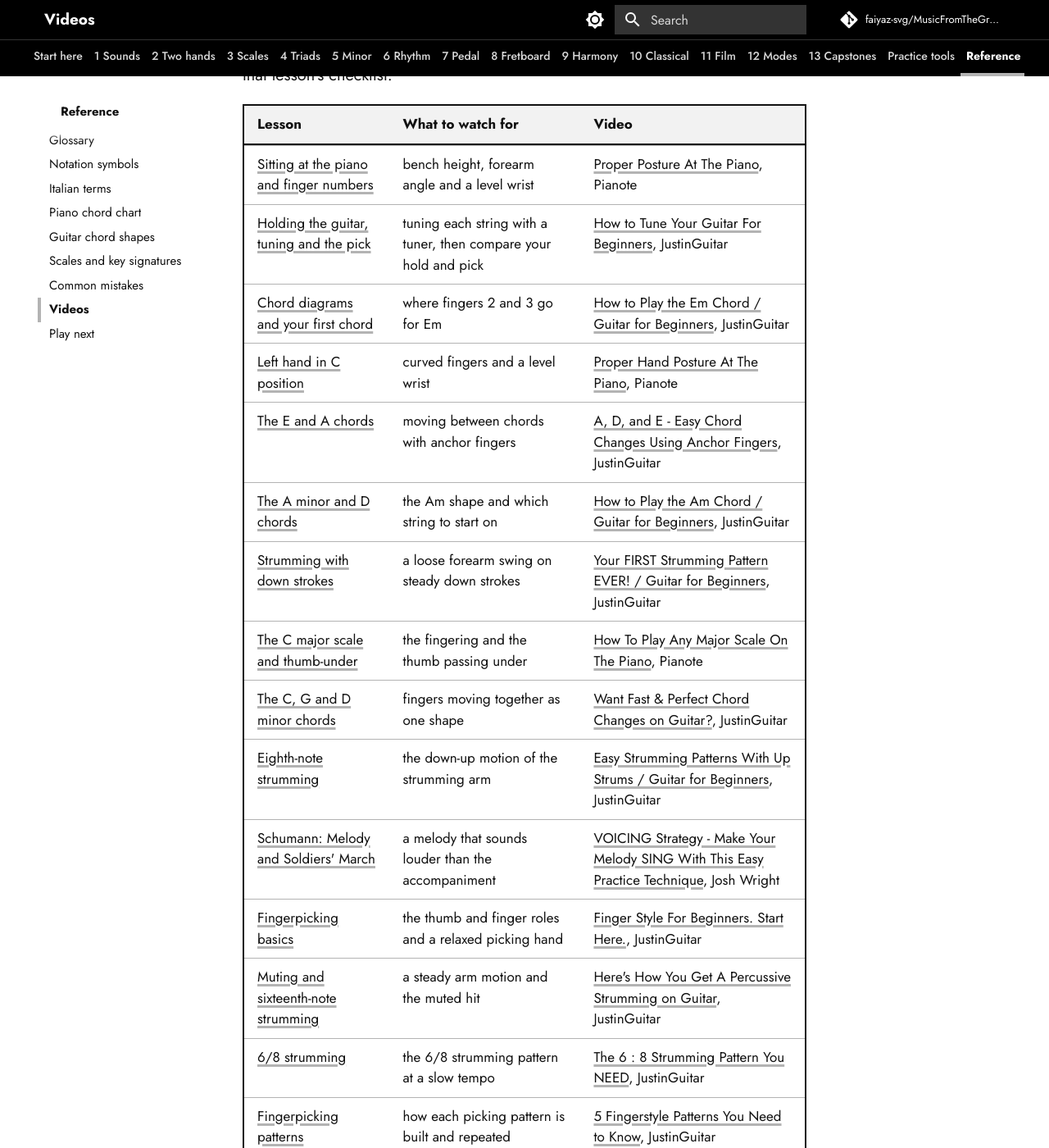
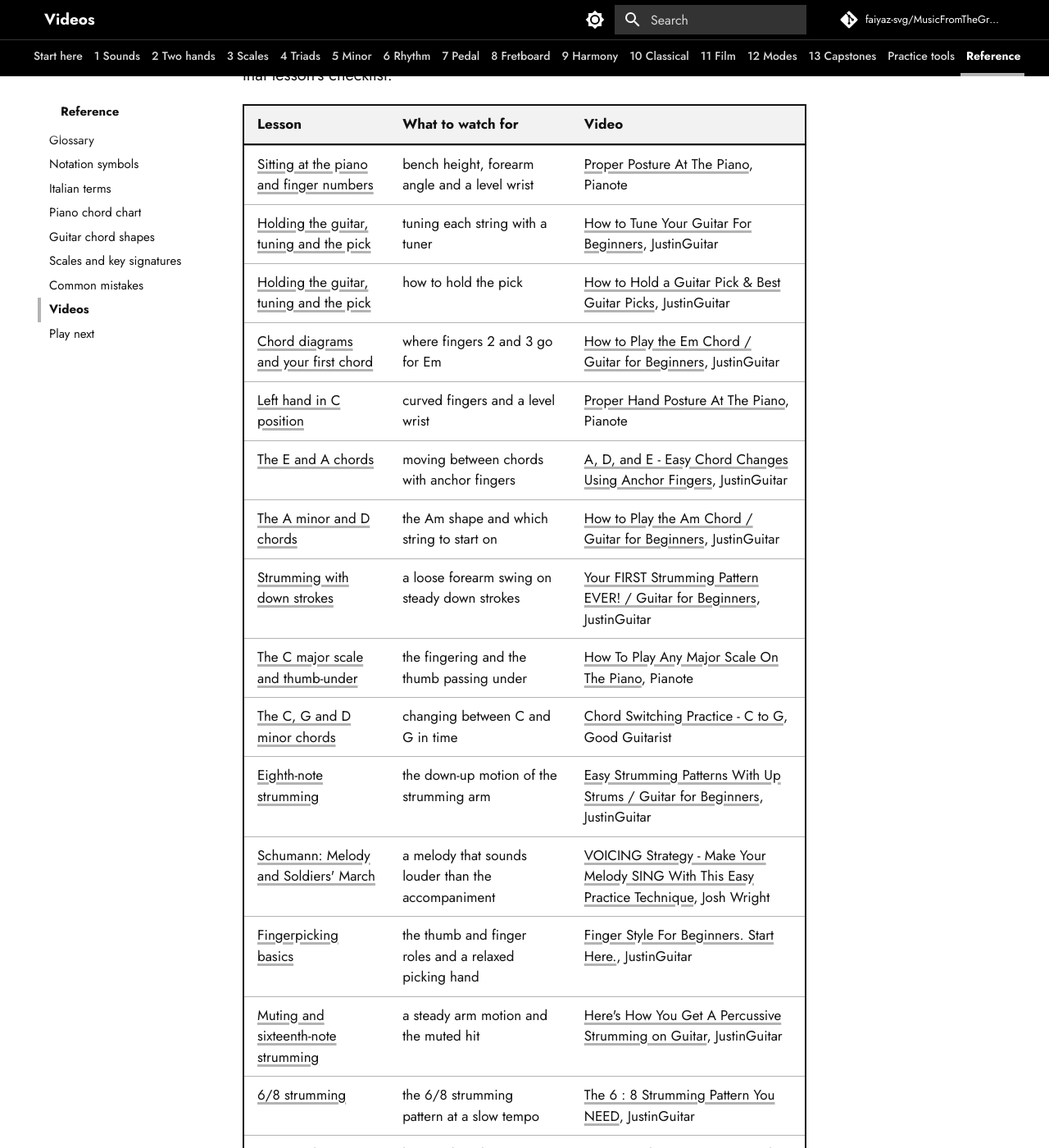
Before and after one commit to faiyaz-svg/MusicFromTheGroundUp, an MkDocs documentation site: the page built from docs/reference/videos.md, in a window 1280 px wide and 1400 px high, scrolled down 313 px. Shown: the whole window at 82% size. Built offline with MkDocs 1.6.1 and Material for MkDocs 9.7.7, drawn with Linux system fonts in a browser that asks for light colours; nearby versions of some CDN libraries; comment, search, counter and statistics services are not loaded; some of the changed text lies outside the part shown.

Commit message:
better technique video matches, trim the Chopin lesson

```diff
--- a/docs/reference/videos.md
+++ b/docs/reference/videos.md
@@ -5,14 +5,15 @@ Each lesson with a "Film yourself" section links to one free video that shows th
 | Lesson | What to watch for | Video |
 |---|---|---|
 | [Sitting at the piano and finger numbers](../01-first-sounds/05-sitting-and-finger-numbers.md) | bench height, forearm angle and a level wrist | [Proper Posture At The Piano](https://www.youtube.com/watch?v=E8Do4oxTJ1k), Pianote |
-| [Holding the guitar, tuning and the pick](../01-first-sounds/06-holding-tuning-and-the-pick.md) | tuning each string with a tuner, then compare your hold and pick | [How to Tune Your Guitar For Beginners](https://www.youtube.com/watch?v=X2EmpWr9vUc), JustinGuitar |
+| [Holding the guitar, tuning and the pick](../01-first-sounds/06-holding-tuning-and-the-pick.md) | tuning each string with a tuner | [How to Tune Your Guitar For Beginners](https://www.youtube.com/watch?v=X2EmpWr9vUc), JustinGuitar |
+| [Holding the guitar, tuning and the pick](../01-first-sounds/06-holding-tuning-and-the-pick.md) | how to hold the pick | [How to Hold a Guitar Pick & Best Guitar Picks](https://www.youtube.com/watch?v=-04Et5qIoa4), JustinGuitar |
 | [Chord diagrams and your first chord](../01-first-sounds/12-chord-diagrams-and-e-minor.md) | where fingers 2 and 3 go for Em | [How to Play the Em Chord / Guitar for Beginners](https://www.youtube.com/watch?v=lqcd3jVysXY), JustinGuitar |
 | [Left hand in C position](../02-two-hands-and-first-chords/02-left-hand-c-position.md) | curved fingers and a level wrist | [Proper Hand Posture At The Piano](https://www.youtube.com/watch?v=rZznie6UU_o), Pianote |
 | [The E and A chords](../02-two-hands-and-first-chords/04-chords-e-and-a.md) | moving between chords with anchor fingers | [A, D, and E - Easy Chord Changes Using Anchor Fingers](https://www.youtube.com/watch?v=McSfLPmXcLw), JustinGuitar |
 | [The A minor and D chords](../02-two-hands-and-first-chords/06-chords-a-minor-and-d.md) | the Am shape and which string to start on | [How to Play the Am Chord / Guitar for Beginners](https://www.youtube.com/watch?v=1Y2veGF9s44), JustinGuitar |
 | [Strumming with down strokes](../02-two-hands-and-first-chords/08-strumming-down-strokes.md) | a loose forearm swing on steady down strokes | [Your FIRST Strumming Pattern EVER! / Guitar for Beginners](https://www.youtube.com/watch?v=n45PDizCRLw), JustinGuitar |
 | [The C major scale and thumb-under](../03-the-major-scale-and-keys/03-c-major-scale-and-thumb-under.md) | the fingering and the thumb passing under | [How To Play Any Major Scale On The Piano](https://www.youtube.com/watch?v=vIuzrV1dwPs), Pianote |
-| [The C, G and D minor chords](../03-the-major-scale-and-keys/06-chords-c-g-and-d-minor.md) | fingers moving together as one shape | [Want Fast & Perfect Chord Changes on Guitar?](https://www.youtube.com/watch?v=xSFHgeJUuIs), JustinGuitar |
+| [The C, G and D minor chords](../03-the-major-scale-and-keys/06-chords-c-g-and-d-minor.md) | changing between C and G in time | [Chord Switching Practice - C to G](https://www.youtube.com/watch?v=DKqbdVSeAEg), Good Guitarist |
 | [Eighth-note strumming](../04-intervals-and-triads/09-eighth-note-strumming.md) | the down-up motion of the strumming arm | [Easy Strumming Patterns With Up Strums / Guitar for Beginners](https://www.youtube.com/watch?v=IXL1bG_ao3c), JustinGuitar |
 | [Schumann: Melody and Soldiers' March](../05-minor-keys-and-chord-charts/09-schumann-album-for-the-young.md) | a melody that sounds louder than the accompaniment | [VOICING Strategy - Make Your Melody SING With This Easy Practice Technique](https://www.youtube.com/watch?v=UsxfFs5nf2E), Josh Wright |
 | [Fingerpicking basics](../05-minor-keys-and-chord-charts/10-fingerpicking-basics.md) | the thumb and finger roles and a relaxed picking hand | [Finger Style For Beginners. Start Here.](https://www.youtube.com/watch?v=2WB8otOcz78), JustinGuitar |
@@ -21,13 +22,14 @@ Each lesson with a "Film yourself" section links to one free video that shows th
 | [Fingerpicking patterns](../06-meter-terms-and-rhythm/07-fingerpicking-patterns.md) | how each picking pattern is built and repeated | [5 Fingerstyle Patterns You Need to Know](https://www.youtube.com/watch?v=jF0RduFSyHg), JustinGuitar |
 | [Hammer-ons and pull-offs](../06-meter-terms-and-rhythm/10-hammer-ons-and-pull-offs.md) | how the fretting finger lands and how it leaves the string | [Hammer-ons & Pull-offs / Intermediate Guitar Lesson](https://www.youtube.com/watch?v=dYaeIXXyy1Y), JustinGuitar |
 | [Slides and bends](../06-meter-terms-and-rhythm/12-slides-and-bends.md) | how the fretting finger slides without lifting | [How To Legato Slide on Guitar for Beginners (stop doing this!)](https://www.youtube.com/watch?v=063Eoa1i0Dk), Gibson App: Learn & Play Guitar |
-| [Slides and bends](../06-meter-terms-and-rhythm/12-slides-and-bends.md) | a light bend and how the other fingers support it | [Bending Strings - Technique Series - How To Play IF Stage 4 - Guitar Lesson [IM-144]](https://www.youtube.com/watch?v=xGl0urYSuug), JustinGuitar |
+| [Slides and bends](../06-meter-terms-and-rhythm/12-slides-and-bends.md) | a light bend and how the other fingers support it | [How To Bend A String On Guitar](https://www.youtube.com/watch?v=ShULWDbl8Uc), Andy Guitar |
 | [The damper pedal](../07-pedal-texture-and-ambient/01-damper-pedal.md) | heel on the floor and when the foot presses and lifts | [How To Use A Sustain Pedal - Piano Lesson (Pianote)](https://www.youtube.com/watch?v=koJVelJdnZE), Pianote |
 | [Legato pedalling](../07-pedal-texture-and-ambient/02-legato-pedalling.md) | lifting and pressing the pedal right after each chord | [Piano Lesson on Legato Pedalling](https://www.youtube.com/watch?v=F_d8oask2VU), Pianist Magazine |
 | [Tchaikovsky: Old French Song](../07-pedal-texture-and-ambient/10-tchaikovsky-album-for-the-young.md) | detached notes in one hand with a smooth line in the other | [Legato and Staccato in different hands at the same time!](https://www.youtube.com/watch?v=0BibWub6rTs), Jane Trotter's Accelerando Piano |
 | [Ambient guitar arpeggios](../07-pedal-texture-and-ambient/12-ambient-guitar-arpeggios.md) | thumb and finger order in a rolling arpeggio | [How to Play Arpeggios Guitar - Beginners Guide - Guitar Lesson [AR-101]](https://www.youtube.com/watch?v=6o3lWAnWCig), JustinGuitar |
 | [E-shape barre chords](../08-fretboard-barre-chords-and-caged/02-e-shape-barre-chords.md) | finger 1 across the strings and the thumb behind the neck | [Easy Barre Chords For Beginners](https://www.youtube.com/watch?v=ZYbxYoG6Mo0), JustinGuitar |
 | [Scales and arpeggios hands together](../08-fretboard-barre-chords-and-caged/09-scales-and-arpeggios-hands-together.md) | slow two-octave practice with thumbs passing under | [How to Practice Two-Octave Scales / Piano Technique for Beginners](https://www.youtube.com/watch?v=FbxGRH3qbBg), Carnegie Studios |
+| [Fingerstyle posture and studies](../10-classical-repertoire/01-fingerstyle-posture-and-studies.md) | sitting with a footstool and where the guitar rests | [Classical Guitar Position Lesson: How to Sit, Hold and Position a Classical Guitar](https://www.youtube.com/watch?v=dYC9awwT_YQ), This is Classical Guitar |
 | [Fingerstyle posture and studies](../10-classical-repertoire/01-fingerstyle-posture-and-studies.md) | the difference between a rest stroke and a free stroke | [Rest Stroke vs Free Stroke: ULTIMATE GUIDE](https://www.youtube.com/watch?v=wF7idTF2oZk), GuitarCody |
 
 These videos are on other sites. They can change or disappear, and the links were checked in November 2026.
```
Also changed, not shown: docs/01-first-sounds/06-holding-tuning-and-the-pick.md (+1 -0 lines), docs/03-the-major-scale-and-keys/06-chords-c-g-and-d-minor.md (+1 -1 lines), docs/06-meter-terms-and-rhythm/12-slides-and-bends.md (+1 -1 lines), docs/09-harmony/10-chopin-prelude-in-a-major.md (+1 -1 lines), docs/10-classical-repertoire/01-fingerstyle-posture-and-studies.md (+1 -0 lines).
